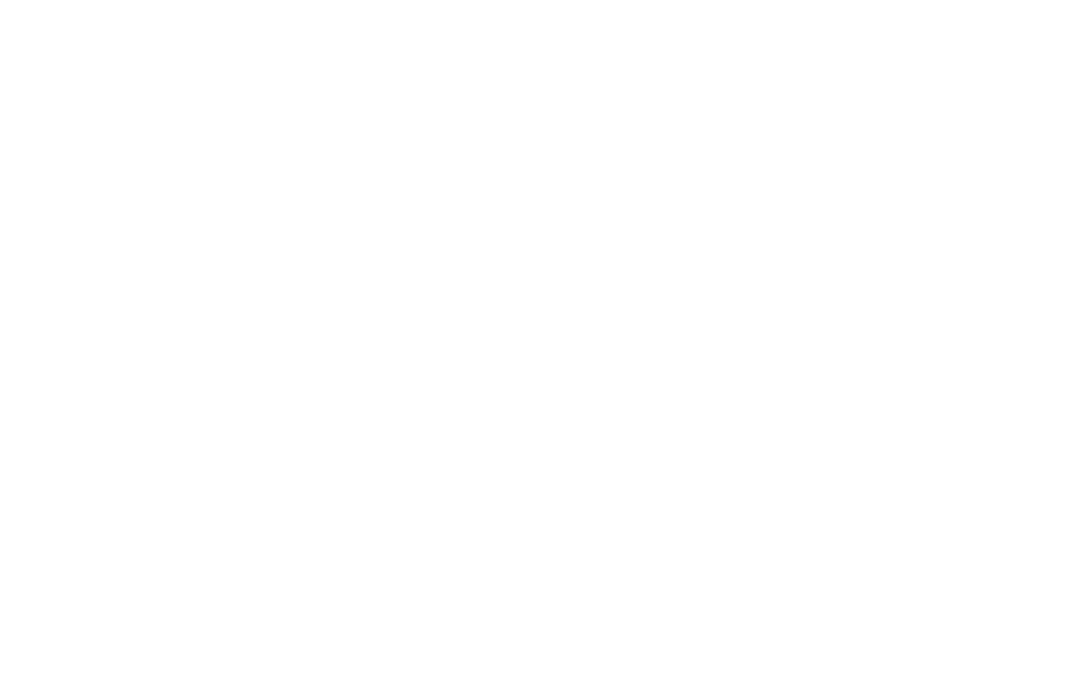
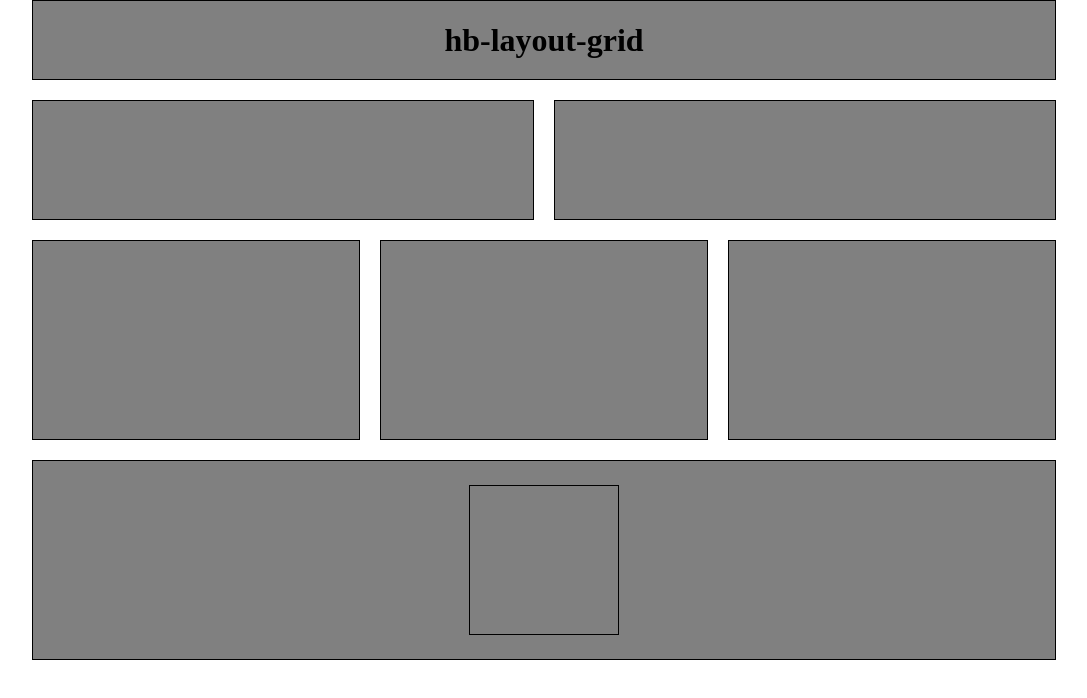
Before and after one commit to williamegomez/hb-layout-grid, a plain HTML site: page index.html in a window 1280 px wide. Shown: the whole page, without its empty margins (96-1183 px from the left). Drawn offline with Linux system fonts and the light colour scheme.

Commit message:
Grid listo, falta probar si con los nombres de las areas queda más fácil

```diff
--- a/css/styles.css
+++ b/css/styles.css
@@ -0,0 +1,126 @@
+* {
+    margin: 0;
+    padding: 0;
+    box-sizing: border-box;
+  }
+
+  .container {
+      width: 100%;
+      max-width: 1024px;
+      margin: 100px auto;
+      display: grid;
+      grid-template-rows: 120px 200px 200px;
+      grid-template-columns: repeat(6,1fr);
+      grid-gap: 20px;
+  }
+
+  .navigationbar {
+      background-color: gray;
+      top: 0;
+      width: 100%;
+      position: fixed;
+      max-width: 1024px;
+      height: 80px;
+      border: 1px;
+      border-style: solid;
+      justify-content: center;
+      align-items: center;
+      display: flex;
+  }
+
+  .footer {
+      background-color: gray;
+      width: 100%;
+      height: 200px;
+      border: 1px;
+      border-style: solid;
+      grid-area:  3 / 1 / 4 / 7;
+      justify-items: center;
+      display: grid;
+      align-items: center;
+  }
+
+
+  .half-width{
+      border: 1px;
+      border-style: solid;
+      height: 100%;
+      background-color: gray;
+  }
+
+  .lhalf{
+      grid-area:  1 / 1 / 2 / 4;
+  }
+
+  .rhalf{
+    grid-area:  1 / 4 / 2 / 7;
+  }
+
+
+  .third-width{
+      border: 1px;
+      border-style: solid;
+      height: 100%;
+      background-color: gray;
+  }
+
+  .lthird{
+      grid-area:  2 / 1 / 3 / 3;
+  }
+
+  .mthird{
+      grid-area:  2 / 3 / 3 / 5;
+  }
+
+  .rthird{
+        grid-area:  2 / 5 / 3  / 7;
+    }
+
+  .square{
+      width: 150px;
+      height: 150px;
+      background-color: gray;
+      border: 1px;
+      border-style: solid;
+  }
+
+  /* (1600x900) HD+ Display */
+  @media  screen and (max-width: 480px) {
+    .container{
+        grid-template-rows: repeat(2,120px) repeat(3,200px) 200px;
+        grid-template-columns: 100%;
+    }
+    .footer {
+        grid-area:  6 / 1 / 7 / 2;
+    }
+
+    .lhalf{
+        grid-area:  1 / 1 / 2 / 2;
+    }
+
+    .rhalf{
+      grid-area:  2 / 1 / 3 / 2;
+    }
+
+    .lthird{
+        grid-area:  3 / 1 / 4 / 2;
+    }
+
+    .mthird{
+        grid-area:  4 / 1 / 5 / 2;
+    }
+
+    .rthird{
+          grid-area:  5 / 1 / 6  / 2;
+      }
+  }
+
+  /* (1920x1080) Full HD Display */
+  @media  screen and (max-width: 720px) {
+      /* insert styles here */
+  }
+
+  /* (1600x900) HD+ Display */
+  @media  screen and (max-width: 1024px) {
+      /* insert styles here */
+  }
--- a/index.html
+++ b/index.html
@@ -5,8 +5,22 @@
     <meta name="viewport" content="width=device-width, initial-scale=1.0">
     <meta http-equiv="X-UA-Compatible" content="ie=edge">
     <title>Document</title>
+
+    <link rel="stylesheet" href="css/styles.css">
 </head>
 <body>
-
+    <div class="container">
+        <div class="navigationbar">
+            <h1>hb-layout-grid</h1>
+        </div>
+        <div class="half-width lhalf"></div>
+        <div class="half-width rhalf"></div>
+        <div class="third-width lthird"></div>
+        <div class="third-width mthird"></div>
+        <div class="third-width rthird"></div>
+        <div class="footer thirdrow">
+            <div class="square"></div>
+        </div>
+    </div>
 </body>
 </html>
```
